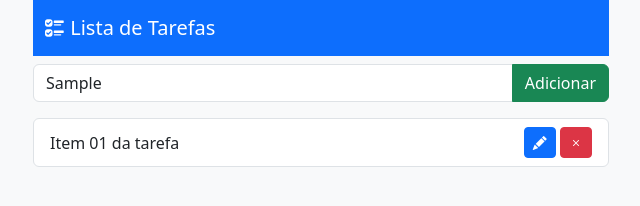
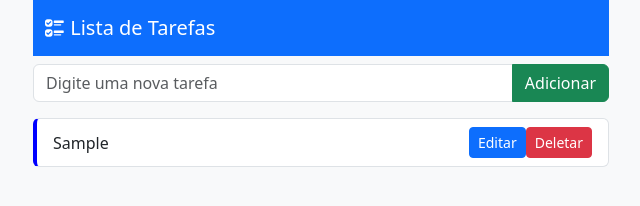
Before and after one commit to wesleyprofessor/task-list, a plain HTML site: page index.html in a window 1280 px wide. Both pictures are taken after typing "Sample" into the empty fields and a click on the button "Adicionar". Shown: the whole page, without its empty margins (319-959 px from the left). Drawn offline with nearby package versions, Linux system fonts and the light colour scheme.

Commit message:
Cria funções Javacript

```diff
--- a/css/style.css
+++ b/css/style.css
@@ -9,3 +9,7 @@ body {
 .task-list{
 
 }
+
+.task-list-item{
+    border-left: 4px blue solid;
+}
--- a/index.html
+++ b/index.html
@@ -21,10 +21,10 @@
         <div class="task-list mt-2">
             <div class="input-group mb-3">
                 <input type="text" id="taskInput" class="form-control" placeholder="Digite uma nova tarefa">
-                <button class="btn btn-success">Adicionar</button>
+                <button class="btn btn-success" onclick="addTask()" >Adicionar</button>
             </div>
             <ul id="listItems" class="list-group">
-                <li class="list-group-item d-flex justify-content-between align-items-center">
+                <li class="list-group-item d-flex justify-content-between align-items-center task-list-item">
                     Item 01 da tarefa
                     <div>
                         <button class="btn btn-primary btn-sm"><i class="bi bi-pencil-fill"></i></button>
--- a/js/script.js
+++ b/js/script.js
@@ -0,0 +1,65 @@
+document.addEventListener("DOMContentLoaded", loadTask())
+
+function addTask(){
+    let taskInput = document.getElementById("taskInput");
+    let taskText = taskInput.value;
+
+    if(taskText === ""){
+        alert("Digite uma tarefa válida!")
+        return;
+    }
+
+    let taskList = JSON.parse(localStorage.getItem("taskList")) || [];
+    taskList.push(taskText);
+    localStorage.setItem("taskList", JSON.stringify(taskList));
+    taskInput.value = "";
+    loadTask();
+}
+
+function deleteTask(index){
+    let taskList = JSON.parse(localStorage.getItem("taskList")) || [];
+
+    taskList.splice(index, 1);
+    localStorage.setItem("taskList", JSON.stringify(taskList));
+
+    loadTask();
+
+}
+
+function loadTask(){
+    let listItems = document.getElementById("listItems");
+    listItems.innerHTML = "";
+
+    let taskList = JSON.parse(localStorage.getItem("taskList")) || [];
+
+    taskList.forEach((item, index) => {
+        let li  = document.createElement("li");
+        li.className = "list-group-item d-flex justify-content-between align-items-center task-list-item mb-2";
+
+        let span = document.createElement("span");
+        span.textContent = item;
+
+        let div = document.createElement("div");
+
+        let editButton = document.createElement("button");
+        let deleteButton = document.createElement("button");
+        editButton.className = "btn btn-primary btn-sm";
+        deleteButton.className = "btn btn-danger btn-sm";
+
+        editButton.textContent = "Editar";
+        deleteButton.textContent = "Deletar";
+
+        deleteButton.onclick = () => deleteTask(index);
+
+        div.appendChild(editButton);
+        div.appendChild(deleteButton);
+
+        li.appendChild(span);
+        li.appendChild(div);
+
+        listItems.appendChild(li);
+    });
+
+
+
+}
```
